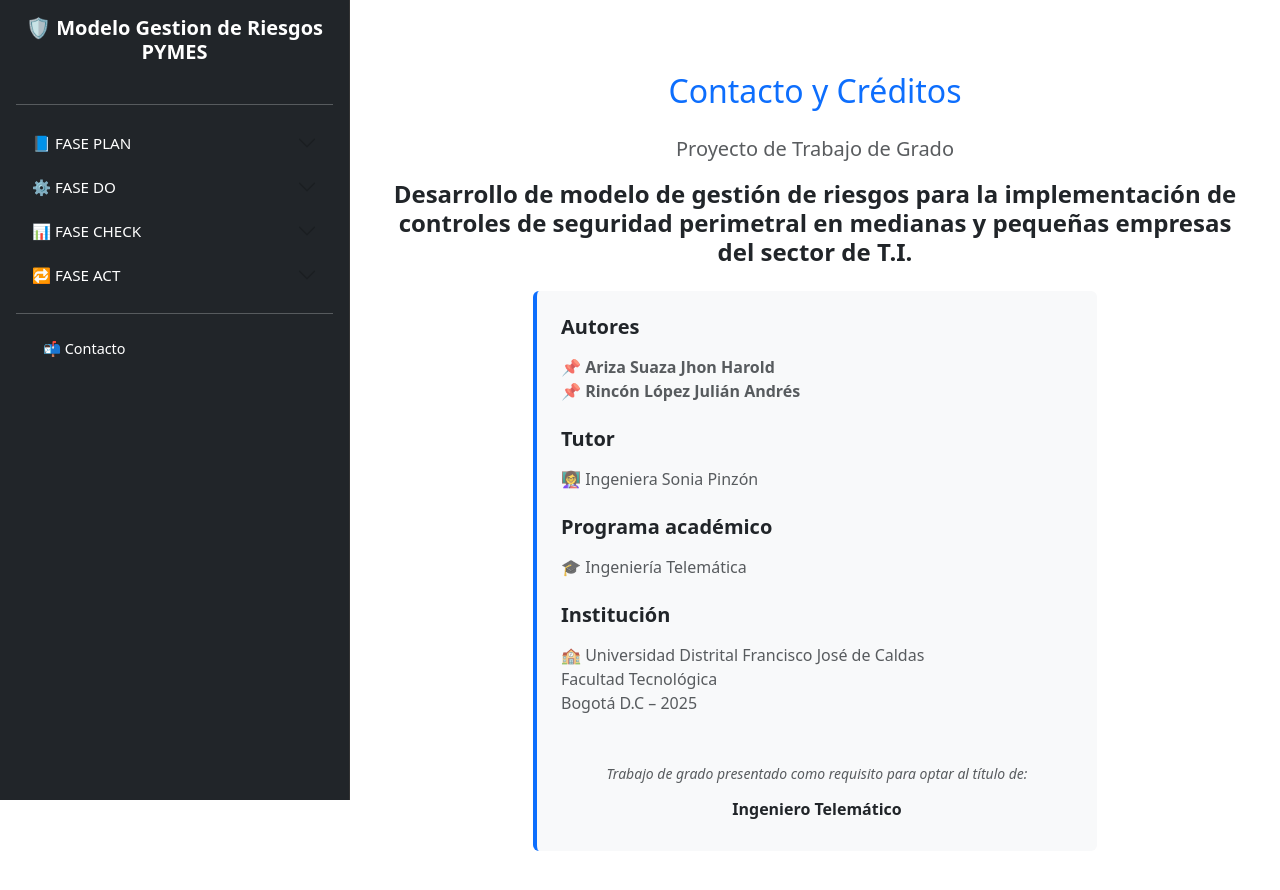
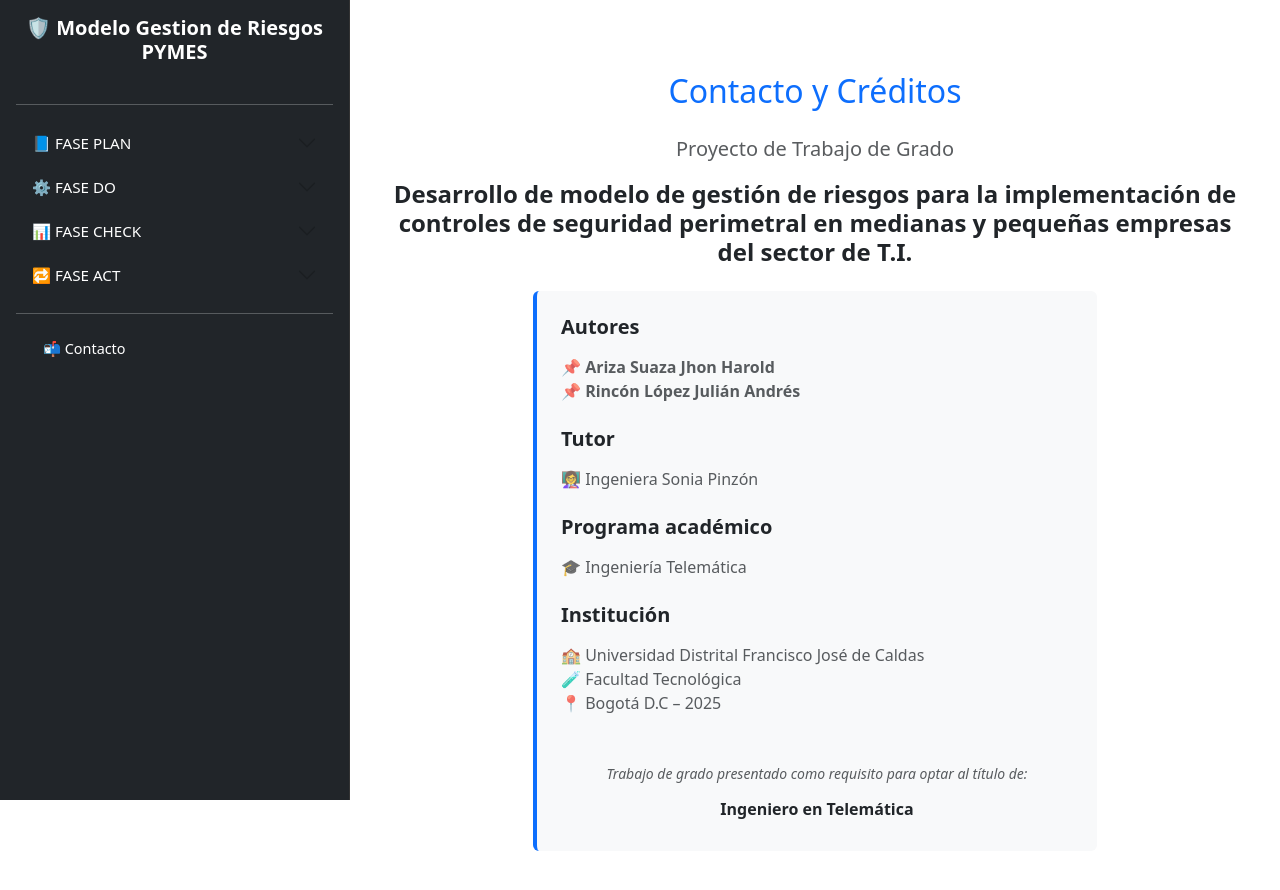
Before and after one commit to JarizaS/modeloGestionUD, an Angular app: page /contacto in a window 1280 px wide. Shown: the top 890 px of the page. Built offline with nearby package versions, Linux system fonts and the light colour scheme.

Commit message:
Ajuste labels

```diff
--- a/src/components/contacto/contacto.component.html
+++ b/src/components/contacto/contacto.component.html
@@ -24,13 +24,13 @@
           <h5 class="text-dark fw-bold mt-4 mb-3">Institución</h5>
           <p class="text-muted">
             🏫 Universidad Distrital Francisco José de Caldas<br>
-            Facultad Tecnológica<br>
-            Bogotá D.C – 2025
+            🧪 Facultad Tecnológica<br>
+            📍 Bogotá D.C – 2025
           </p>
 
           <div class="text-center mt-5">
             <p class="text-muted small fst-italic">Trabajo de grado presentado como requisito para optar al título de:</p>
-            <h6 class="text-dark fw-semibold">Ingeniero Telemático</h6>
+            <h6 class="text-dark fw-semibold">Ingeniero en Telemática</h6>
           </div>
         </div>
       </div>
```
